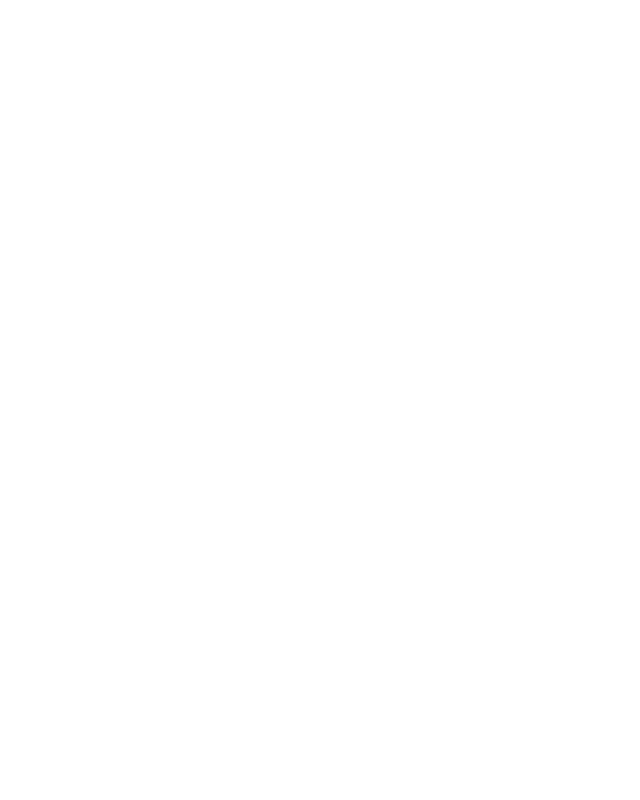
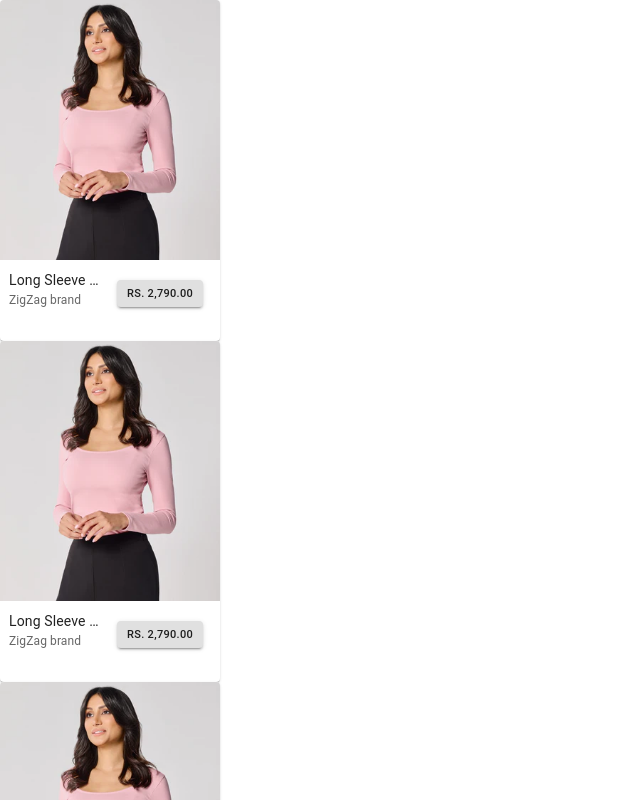
Before and after one commit to AuraMart/auramart-frontend, a React (Create React App) app: page / in a window 1280 px wide. Shown: the top 800 px of the page, without its empty margins (0-640 px from the left). Built offline with nearby package versions, Linux system fonts and the light colour scheme.

Commit message:
Revert "remove file structure"
This reverts commit 800ddc4fba5d9cd05126afd6289f6b70b1b8ef32.

```diff
--- a/src/App.js
+++ b/src/App.js
@@ -1,10 +1,12 @@
 import './App.css';
 import * as React from 'react';
+import { ProductList } from './pages/ProductList';
 
 function App() {
   return (
 
     <div className="">
+      <ProductList />
     </div>
   );
 }
--- /dev/null
+++ b/src/components/Product/ProductCard.jsx
@@ -0,0 +1,60 @@
+import React from "react";
+import Card from "@mui/material/Card";
+import CardContent from "@mui/material/CardContent";
+import { CardMedia, Typography, CardActions, Button,Box } from "@mui/material";
+import { styled } from "@mui/material";
+import { grey } from "@mui/material/colors";
+
+export const ProductCard = ({
+  name,
+  brand,
+  price,
+  url,
+}) => {
+  return (
+    <div className="">
+      <Card sx={{ width: "220px" }}>
+        <CardMedia
+          sx={{ height: "260px" }}
+          image={url}
+          title="green iguana"
+        />
+        <CardContent sx={{ padding: "1px", paddingTop:'10px' }}>
+          <Box sx={{ display: "flex", flexDirection: "row",alignItems: 'center'}}>
+            <Box sx={{ display: 'flex',flexDirection:"column" , pl: 1, pb: 1 }}>
+              <Typography
+                sx={{ fontSize: 14 }}
+                style={{
+                  maxWidth: "100px",
+                  whiteSpace: "nowrap",
+                  overflow: "hidden",
+                  textOverflow: "ellipsis",
+                }}
+              >
+                {name}
+              </Typography>
+              <Typography
+                sx={{ fontSize: 12, color: "text.secondary" }}
+              >
+                {brand}
+              </Typography>
+            </Box>
+            <CardActions>
+              <AshButton variant="contained" size="small" sx={{fontSize:'11px'}}>
+                {price}
+              </AshButton>
+            </CardActions>
+          </Box>
+        </CardContent>
+      </Card>
+    </div>
+  );
+};
+
+const AshButton = styled(Button)(({ theme }) => ({
+  color: theme.palette.getContrastText(grey[300]),
+  backgroundColor: grey[300],
+  '&:hover': {
+    backgroundColor: grey[400],
+  },
+}));
--- /dev/null
+++ b/src/pages/ProductList.jsx
@@ -0,0 +1,79 @@
+import React from 'react'
+import { ProductCard } from '../components/Product/ProductCard'
+import Masonry from "react-masonry-css";
+
+export const ProductList = () => {
+  const products = [
+    {
+      id: 1,
+      name: 'Long Sleeve White Rib Top',
+      brand: 'ZigZag brand',
+      price: 'Rs. 2,790.00',
+      url:"/women 1.png"
+    },{
+      id: 1,
+      name: 'Long Sleeve White Rib Top',
+      brand: 'Polo brand',
+      price: 'Rs. 2,790.00',
+      url:"/women 1.png"
+    },{
+      id: 1,
+      name: 'Long Sleeve White Rib Top',
+      brand: 'ZigZag brand',
+      price: 'Rs. 2,790.00',
+      url:"/women 1.png"
+    },{
+      id: 1,
+      name: 'Long Sleeve White Rib Top',
+      brand: 'ZigZag brand',
+      price: 'Rs. 2,790.00',
+      url:"/women 1.png"
+    },{
+      id: 1,
+      name: 'Long Sleeve White Rib Top',
+      brand: 'ZigZag brand',
+      price: 'Rs. 2,790.00',
+      url:"/women 1.png"
+    },{
+      id: 1,
+      name: 'Long Sleeve White Rib Top',
+      brand: 'ZigZag brand',
+      price: 'Rs. 2,790.00',
+      url:"/women 1.png"
+    },{
+      id: 1,
+      name: 'Long Sleeve White Rib Top',
+      brand: 'ZigZag brand',
+      price: 'Rs. 2,790.00',
+      url:"/women 1.png"
+    },{
+      id: 1,
+      name: 'Long Sleeve White Rib Top',
+      brand: 'ZigZag brand',
+      price: 'Rs. 2,790.00',
+      url:"/women 1.png"
+    },{
+      id: 1,
+      name: 'Long Sleeve White Rib Top',
+      brand: 'ZigZag brand',
+      price: 'Rs. 2,790.00',
+      url:"/women 1.png"
+    },
+  ]
+  return (
+    <div className=''>
+      <Masonry breakpointCols={{
+          default: 6,
+          1024: 4,
+          768: 3,
+          640: 2,
+        }}
+        className="flex gap-4 transition-transform  85ms ease-out"
+      >
+        {products.map((product) =>
+          <ProductCard key={product.id} name={product.name} brand={product.brand} price={product.price} url={product.url}/>
+        )}
+      </Masonry>
+    </div>
+  )
+}
```
